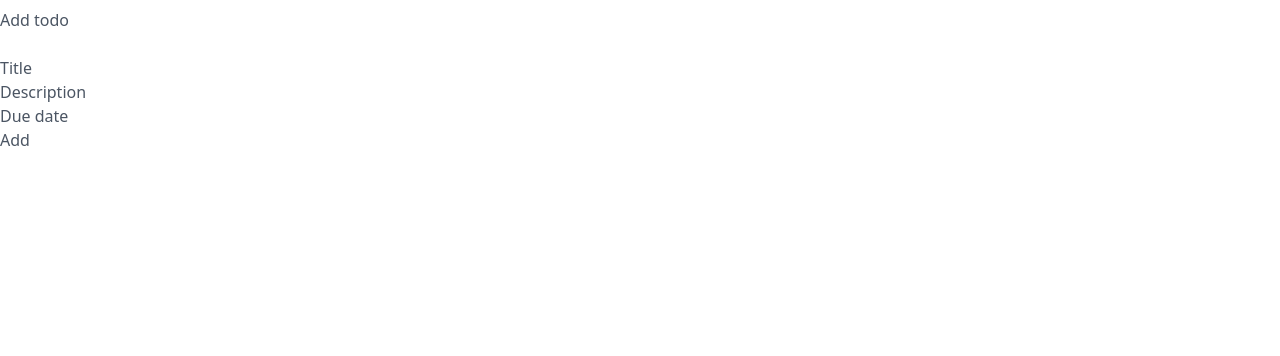
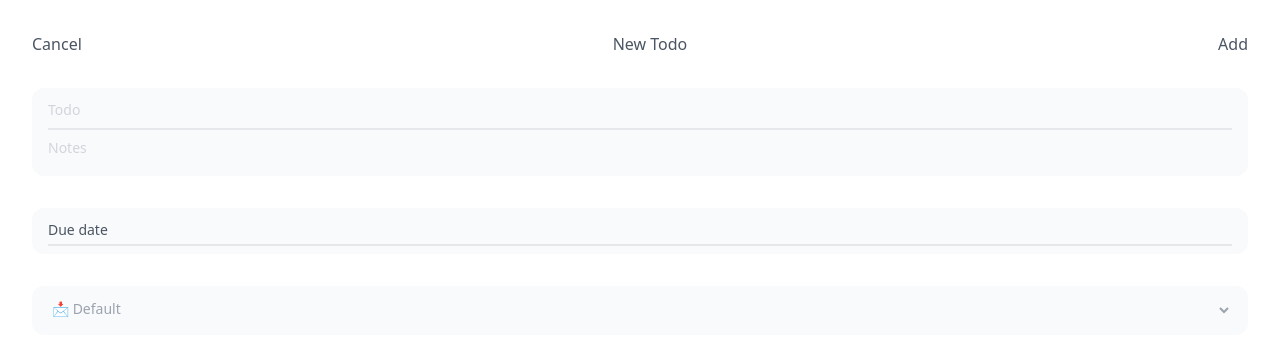
Before and after one commit to AleksandarFaraj/todo-frontend, a React (Vite) app: page /todo/add in a window 1280 px wide. Shown: the top 356 px of the page. Built offline with nearby package versions, Linux system fonts and the light colour scheme; no server answers.

Commit message:
CRUD in app works. swr does not have a de-duping delayer, adding TodoServiceContext. Should move most of the state management to it. Could serve it similar to how SWR has served it's purpose so far.

```diff
--- /dev/null
+++ b/src/TodoServiceContext.tsx
@@ -0,0 +1,14 @@
+/**
+ * TodoServiceContext provides a global state for initialTodo values. It's purpose is to transport data to other views.
+ * The main reason is because SWR does not seem to have an option to pause re-validation.
+ * This pattern really should be a library/swr feature request, can't find info about SWR and pushing the deduplication timer with either time or promise?
+*/
+import React, { createContext, useState } from "react";
+
+const TodoServiceContext = createContext<{ initialTodos?: Todos, setInitialTodos: (todos?: Todos) => void }>({ setInitialTodos: () => { } });
+
+export const TodoServiceProvider: React.FunctionComponent<{}> = (props) => {
+    const [initialTodos, setInitialTodos] = useState<Todos>()
+    return (<TodoServiceContext.Provider value={{ initialTodos, setInitialTodos }} {...props} />)
+}
+export const useTodoService = () => React.useContext(TodoServiceContext);
--- a/src/api/TodosApi.tsx
+++ b/src/api/TodosApi.tsx
@@ -2,7 +2,7 @@ const defaultHeaders = {
     'Content-Type': 'application/json'
 };
 export const todoAdd = async (todo: Partial<Todo>): Promise<Todo> => {
-    const response = await fetch(`http://localhost:8080/todo/${todo.id}`, {
+    const response = await fetch(`http://localhost:8080/todo/`, {
         method: "POST",
         headers: defaultHeaders,
         body: JSON.stringify(todo)
@@ -18,7 +18,7 @@ export const todoPut = async (todo: Todo): Promise<Todo> => {
     return response.json();
 }
 
-export const todoDelete = async (todo: Todo): Promise<Todo> => {
+export const todoDelete = async (todo: Partial<Todo>): Promise<Todo> => {
     const response = await fetch(`http://localhost:8080/todo/${todo.id}`, {
         method: "DELETE",
         headers: defaultHeaders,
--- a/src/components/CardForm/CardFormDatePicker.tsx
+++ b/src/components/CardForm/CardFormDatePicker.tsx
@@ -1,12 +1,11 @@
 import React from "react";
 import ReactDatePicker from "react-datepicker";
+import "react-datepicker/dist/react-datepicker.css";
 import { Controller, UseFormRegisterReturn } from "react-hook-form";
-import "react-datepicker/dist/react-datepicker.css";
-export const CardFormDateTimePicker: React.FunctionComponent<any & { refRegister: () => UseFormRegisterReturn, control: any }> = ({ refRegister, control, ...props }) => {
-    return (
-        <div>
-            <div className="border-b-2 border-gray-200 border-w-1 flex items-center text-sm">
-                <label className="mr-8" htmlFor={props.name}>Due date </label>
+export const CardFormDateTimePicker: React.FunctionComponent<any & { refRegister: () => UseFormRegisterReturn, control: any }> = ({ refRegister, control, ...props }) => (
+    <div>
+        <div className="border-b-2 border-gray-200 border-w-1 flex items-center text-sm focus:outline-none">
+            <label className="mr-8 font-medium py-1"><span className="mr-4">Due date</span>
                 <Controller
                     control={control}
                     {...props}
@@ -14,15 +13,17 @@ export const CardFormDateTimePicker: React.FunctionComponent<any & { refRegister
                         <ReactDatePicker
                             name={props.field.name}
                             showTimeSelect
-                            className="input bg-transparent"
-                            placeholderText="Due date"
+                            className="input bg-transparent focus:outline-none"
+                            placeholderText=""
+
                             onChange={(e) => props.field.onChange(e)}
                             selected={props.field.value}
+                            timeFormat="HH:mm"
                             dateFormat="yyyy-MM-dd HH:mm"
                         />
                     )}
                 />
-            </div>
+            </label>
         </div>
-    )
-}
+    </div>
+)
--- a/src/index.tsx
+++ b/src/index.tsx
@@ -2,13 +2,16 @@ import React from 'react';
 import { render } from 'react-dom';
 import { AppStyleComponent } from './components/AppStyleComponent';
 import { RouteContainer } from './RouteContainer';
+import { TodoServiceProvider } from './TodoServiceContext';
 import "/src/tailwind.css";
 
 
 
 const AppContainer: React.FunctionComponent<{}> = () => (
     <AppStyleComponent>
-        <RouteContainer></RouteContainer>
+        <TodoServiceProvider>
+            <RouteContainer></RouteContainer>
+        </TodoServiceProvider>
     </AppStyleComponent>
 );
 render(<AppContainer />, document.getElementById('todo-app'));
--- a/src/views/TodoAddView.tsx
+++ b/src/views/TodoAddView.tsx
@@ -1,21 +1,77 @@
 
-import React from "react"
-import { BackButton } from "~/src/components/util/BackButton"
+import React from "react";
+import { useForm } from "react-hook-form";
+import { useHistory } from "react-router-dom";
+import useSWR from "swr";
+import { BackButton } from "~/src/components/util/BackButton";
+import { todoAdd } from "../api/TodosApi";
+import { CardFormComponent } from "../components/CardForm/CardFormComponent";
+import { CardFormDateTimePicker } from "../components/CardForm/CardFormDatePicker";
+import { CardFormInput } from "../components/CardForm/CardFormInput";
+import { CardFormTextArea } from "../components/CardForm/CardFormTextArea";
+import { CardFormTypeSelector } from "../components/CardForm/CardFormTypeSelector";
+import { useTodoService } from "../TodoServiceContext";
+import { fetcher } from "../util/fetcher";
 
-export const TodoAddView: React.FunctionComponent<{}> = () => (
-    <div>
-        <h1>Add todo</h1>
-        <BackButton></BackButton>
+export const TodoAddView: React.FunctionComponent<{}> = () => {
+    const { setInitialTodos } = useTodoService()
+    const history = useHistory()
+    const { register, handleSubmit, formState: { errors }, control } = useForm({});
+    const { mutate } = useSWR("/todo", fetcher) /* pre-fetch */
+    const onSubmit = async ({ title, description, due_date }: Todo) => {
+        const addTodo = { title, description, due_date, id: "123" } as Todo;
+        /* mutation of /todo. Disable re-validate locally */
+        await mutate((todos: Todos) => {
+            if (todos) {
+                const newTodoList: Todos = [...todos]
+                newTodoList.push(addTodo);
+                setInitialTodos(newTodoList)
+                history.push("/") /* send initial state */
+                return newTodoList
+            }
+            return [addTodo]
+        }, false)
+        todoAdd(addTodo)
+            .catch((e) => {
+                /* re-try logic */
+                /* error notification */
+                /* handle conflict */
+            }).finally(async () => {
+                /* */
+                //await mutate()
+                setInitialTodos()
+            })
+        return false
+    }
 
-        <div>
-            Title
-        </div>
-        <div>
-            Description
-        </div>
-        <div>
-            Due date
-        </div>
-        <button>Add</button>
-    </div>
-)
+
+    return (<div className="m-8">
+        <form onSubmit={handleSubmit(onSubmit)}>
+            <div className="flex flex-row my-4 items-end">
+                <BackButton>Cancel</BackButton>
+                <div className="flex-grow text-center">
+                    <h1 className="text-md font-medium">New Todo</h1>
+                </div>
+                <button type="submit">Add</button>
+            </div>
+            <CardFormComponent>
+                <CardFormInput refRegister={() => register("title")} placeholder="Todo" />
+                <CardFormTextArea refRegister={() => register("description")} placeholder="Notes" />
+            </CardFormComponent>
+            <CardFormComponent>
+                <CardFormDateTimePicker control={control} name="due_date" defaultValue={null}></CardFormDateTimePicker>
+            </CardFormComponent>
+            <div className="mt-4">
+                <CardFormComponent>
+                    <CardFormTypeSelector refRegister={() => register("todo_type")} placeholder="Todo" >
+                        <option value="default">📩 Default</option>
+                        <option value="web">🕸 Web Development</option>
+                        <option value="music">🏠 Music</option>
+                    </CardFormTypeSelector>
+                </CardFormComponent>
+            </div>
+
+
+        </form>
+    </div>)
+}
--- a/src/views/TodoEditView.tsx
+++ b/src/views/TodoEditView.tsx
@@ -1,8 +1,8 @@
 import React from "react";
 import { useForm } from "react-hook-form";
-import { useParams } from "react-router-dom";
+import { useHistory, useParams } from "react-router-dom";
 import useSWR, { mutate } from "swr";
-import { todoPut } from "~/src/api/TodosApi";
+import { todoDelete, todoPut } from "~/src/api/TodosApi";
 import { CardFormComponent } from "~/src/components/CardForm/CardFormComponent";
 import { CardFormDateTimePicker } from "~/src/components/CardForm/CardFormDatePicker";
 import { CardFormInput } from "~/src/components/CardForm/CardFormInput";
@@ -10,35 +10,40 @@ import { CardFormTextArea } from "~/src/components/CardForm/CardFormTextArea";
 import { BackButton } from "~/src/components/util/BackButton";
 import { fetcher } from "~/src/util/fetcher";
 import { CardFormTypeSelector } from "../components/CardForm/CardFormTypeSelector";
+import { useTodoService } from "../TodoServiceContext";
 
 
 export const TodoEditView: React.FunctionComponent<{}> = ({ }) => {
+    const { setInitialTodos } = useTodoService();
     let { id } = useParams<{ id: string }>();
+    const history = useHistory();
     /* preload */
     const { data, error } = useSWR<Todo>("/todos/" + id, fetcher)
     const { register, handleSubmit, formState: { errors }, control } = useForm({});
     if (!data) return <></>;
 
-    const onSubmit = ({ title, description, due_date }: Todo) => {
+    const onSubmit = async ({ title, description, due_date }: Todo) => {
         const updatedTodo = { ...data, title, description, due_date };
-        /* Updates will most likely happen. Don't block with async, rather update state and validate data later. */
+
         mutate("/todo", (todos: Todos) => {
             if (todos) {
+                const newTodoList = [...todos]
                 const oldTodoIndex = todos.findIndex(todo => todo.id === id);
-
-                /* Might be an edge case where it mutates todos. */
+                newTodoList[oldTodoIndex] = updatedTodo
                 if (oldTodoIndex === -1) {
                     console.error("Warning: TodoEditView cannot find the Todo item supposed to be updated.")
                     return todos;
                 }
-
-                const newTodoList = [...todos]
-                newTodoList[oldTodoIndex] = updatedTodo
+                setInitialTodos(newTodoList)
+                history.push("/");
+                /* send initial state */
+                /* Might be an edge case where it mutates todos. */
                 return newTodoList
             }
             return [updatedTodo]
         }, false)
         /*send request */
+
         todoPut(updatedTodo)
             .catch((e) => {
                 /* re-try logic */
@@ -47,7 +52,32 @@ export const TodoEditView: React.FunctionComponent<{}> = ({ }) => {
             }).finally(() => {
                 mutate("/todo")
             })
+
     };
+    const onDeleteClick = async () => {
+        mutate("/todo", (todos: Todos) => {
+            if (todos) {
+                const filteredTodoList = todos.filter(todo => todo.id !== id);
+                setInitialTodos(filteredTodoList)
+                history.push("/");
+                /* send initial state */
+                /* Might be an edge case where it mutates todos. */
+                return filteredTodoList
+            }
+            return []
+        })
+        /*send request */
+
+        todoDelete({ id })
+            .catch((e) => {
+                /* re-try logic */
+                /* error notification */
+                /* handle conflict */
+            }).finally(() => {
+                //mutate("/todo")
+            })
+
+    }
 
     return (<div className="m-8">
         <form onSubmit={handleSubmit(onSubmit)}>
@@ -66,17 +96,19 @@ export const TodoEditView: React.FunctionComponent<{}> = ({ }) => {
                 <CardFormDateTimePicker control={control} name="due_date" defaultValue={new Date(data.due_date)}></CardFormDateTimePicker>
             </CardFormComponent>
             <div>
-                <CardFormTypeSelector refRegister={() => register("todo_type")} placeholder="Todo" defaultValue={data.title} >
-                    <option value="default">📩 Default</option>
-                    <option value="web">🕸 Web Development</option>
-                    <option value="music">🏠 Music</option>
-                </CardFormTypeSelector>
+                <CardFormComponent>
+                    <CardFormTypeSelector refRegister={() => register("todo_type")} placeholder="Todo" defaultValue={data.title} >
+                        <option value="default">📩 Default</option>
+                        <option value="web">🕸 Web Development</option>
+                        <option value="music">🏠 Music</option>
+                    </CardFormTypeSelector>
+                </CardFormComponent>
             </div>
 
 
         </form>
         <div className="mt-8">
-            <button className="">Delete</button>
+            <button className="" onClick={onDeleteClick}>Delete</button>
         </div>
     </div>);
 }
```
Also changed, not shown: src/views/overview/components/dashboard/DashboardComponent.tsx (+15 -5 lines), src/views/overview/components/dashboard/DashboardProgressComponent.tsx (+2 -8 lines), src/views/overview/components/dashboard/DashboardTodoItem.tsx (+3 -9 lines), src/views/overview/components/dashboard/DashboardTodoList.tsx (+2 -9 lines), src/views/overview/components/search/component/SearchBar.tsx (+6 -4 lines).
